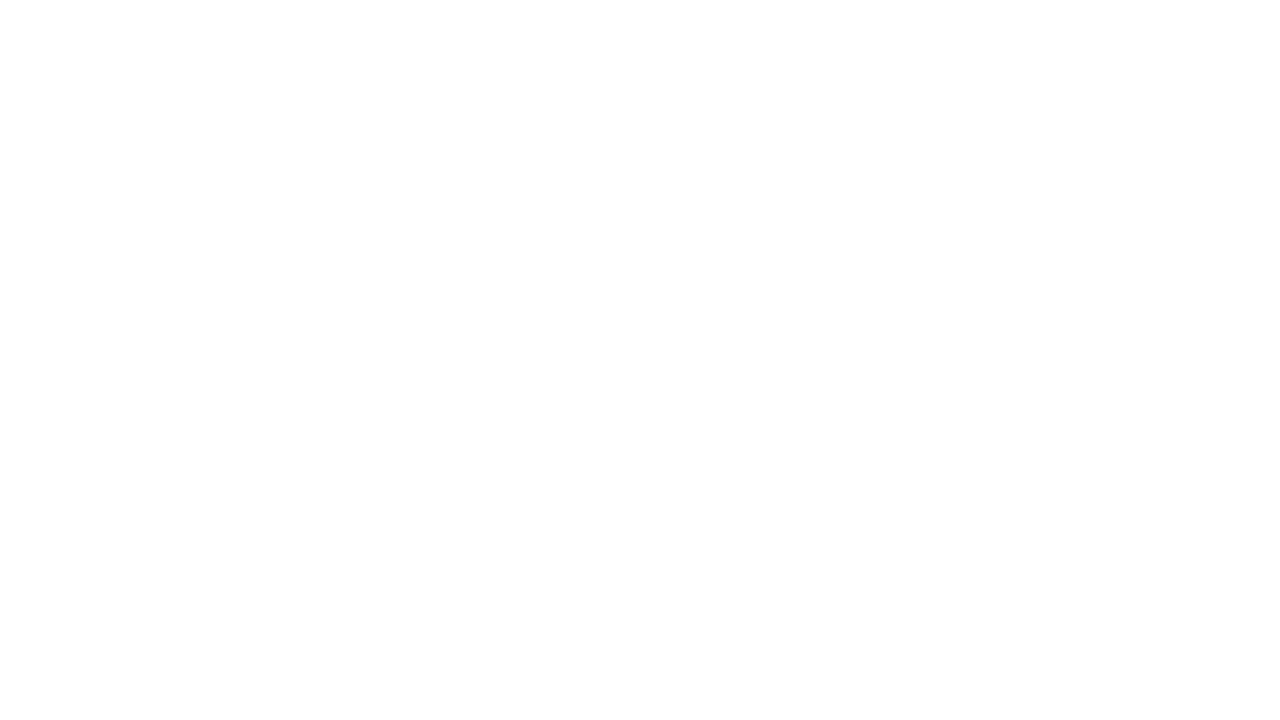
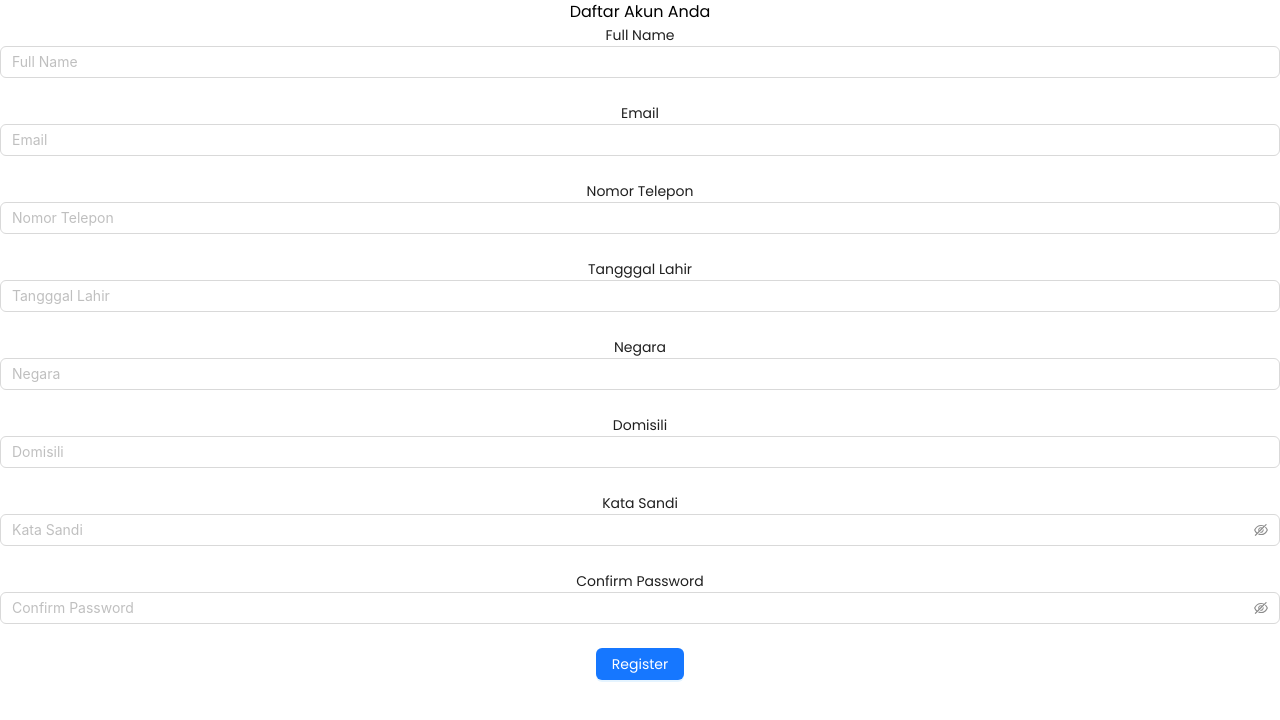
Before and after one commit to Aegist404/Nusantech-FinalProject, a React (Vite) app: page /register in a window 1280 px wide. Before the commit this address had no page. Shown: the top 720 px of the page. Built offline with nearby package versions, Linux system fonts and the light colour scheme.

Commit message:
menambahkan login dan register

```diff
--- a/src/App.jsx
+++ b/src/App.jsx
@@ -1,6 +1,8 @@
 import Home from "./userPages/Home"
 import { Routes , BrowserRouter , Route } from "react-router-dom"
 import KategoriPelatihanPage from "./userPages/KategoriPelatihan"
+import Login from "./userPages/login"
+import Register from "./userPages/register"
 
 function App() {
   return (
@@ -9,6 +11,8 @@ function App() {
     <>
       <Route path="/home" element={<Home/>} />
       <Route path="/kategoriPilihan" element={<KategoriPelatihanPage/>} />
+      <Route path="/login" element={<Login/>} />
+      <Route path="/register" element={<Register/>} />
     </>
     </Routes>
     </BrowserRouter>
--- a/src/userComponents/loginRegister/mainLogin.jsx
+++ b/src/userComponents/loginRegister/mainLogin.jsx
@@ -1,7 +1,7 @@
 import { useState } from "react";
 import { Form, Input, Button, Alert } from "antd";
 
-function MainLogin() {
+const MainLogin =() => {
     const [username, setUsername] = useState("");
     const [password, setPassword] = useState("");
     const [message, setMessage] = useState("");
@@ -23,48 +23,43 @@ function MainLogin() {
 
     return (
         <center>
-      <div className="flex justify-center bg-orange-600 w-[500px] h-[30rem]">
-        <div className="login-container mt-[15px]">
-          <div className="flex justify-between items-center mb-4 gap-[280px]">
-            <h1 className="text-2xl">Login</h1>
+            <div className="flex justify-center w-[450px] h-[35rem] border-2">
+                <div className="login-container mt-[15px">
+                    <div className="flex justify-between items-center mt-5">
+                        <h1 className="text-3xl">Login</h1>
                         <span>
                             <a href="">Daftar Akun Baru</a>
                         </span>
                     </div>
                     <Form onFinish={handleSubmit}>
-            <div className="form-item">
+                        <div className="form-item mt-[30px]">
                             <label htmlFor="username" className="flex">
-                USERNAME
+                                Username
                             </label>{" "}
-              {/* Tambahkan label secara manual */}
                             <Form.Item
-                name="username"
-                className="mt-[10px]"
+                                name="Username"
+                                className="mt-1"
                                 rules={[{ required: true, message: "Mohon masukkan username" }]}
                             >
                                 <Input
                                     id="username"
-                  placeholder="username"
+                                    placeholder="Username atau email Nusa Lms"
                                     value={username}
-                  onChange={(e) => setUsername(e.target.value)}
                                 />
                             </Form.Item>
                         </div>
-            <div className="form-item mt-[-20px]">
-              <label htmlFor="password" className="flex mt">
-                PASSWORD
+                        <div className="form-item">
+                            <label htmlFor="password" className="flex">
+                                Password
                             </label>{" "}
-              {/* Tambahkan label secara manual */}
                             <Form.Item
                                 name="password"
-                className="mt-[10px]"
-                rules={[{ required: true, message: "Mohon masukkan password" }]}
+                                className="mt-1"
                             >
                                 <Input.Password
                                     id="password"
-                  placeholder="password"
+                                    placeholder="Password Nusa Lms"
                                     value={password}
-                  onChange={(e) => setPassword(e.target.value)}
                                 />
                             </Form.Item>
                         </div>
@@ -72,38 +67,32 @@ function MainLogin() {
                     <Button
                         type="primary"
                         htmlType="submit"
-              className="bg-black mt-2"
-              style={{ width: "100%" }} // Menyesuaikan lebar tombol dengan input di atasnya
+                        className=" mt-2 w-[60%] border-black text-black"
                     >
                         Login
                     </Button>
-            <div style={{ display: "flex", alignItems: "center" }}>
-              <hr
-                style={{ flex: 1, borderColor: "black", marginRight: "10px" }}
-              />
-              <span style={{ fontSize: "14px" }}>Atau</span>
-              <hr
-                style={{ flex: 1, borderColor: "black", marginLeft: "10px" }}
-              />
+                    <div className="flex items-center mt-4">
+                        <hr className="flex-1 border-black mr-2" />
+                        <span className="text-sm">Atau</span>
+                        <hr className="flex-1 border-black ml-2" />
                     </div>
+
                     <div className="justify-center mt-4">
-              <Button type="primary" className="mr-2 w-[100%] bg-black">
+                        <Button type="primary" className="mr-2 w-[100%] border-black text-black">
                             Masuk Dengan Google
                         </Button>
-              <Button type="primary" className="mr-2 w-[100%] bg-black mt-1">
+                        <Button type="primary" className="mr-2 w-[100%] mt-7 border-black text-black">
                             Masuk Dengan Facebook
                         </Button>
                     </div>
-              <div style={{ display: "flex", alignItems: "center" }}>
-                <hr
-                  style={{ flex: 1, borderColor: "black", marginRight: "10px" }}
-                />
-                <span style={{ fontSize: "14px" }}>Atau</span>
-                <hr
-                  style={{ flex: 1, borderColor: "black", marginLeft: "10px" }}
-                />
+                    <div className="flex items-center mt-4">
+                        <hr className="flex-1 border-black mr-2" />
+                        <span className="text-sm">Atau</span>
+                        <hr className="flex-1 border-black ml-2" />
                     </div>
+                    <div className="mt-4 text-[13px]">
                     <a href="">Masuk ke Halaman <span className="text-teal-500">kelola training</span></a>
+                    </div>
                     {showAlert && <Alert type="error" message={message} />}
                 </div>
             </div>
--- a/src/userComponents/loginRegister/mainRegister.jsx
+++ b/src/userComponents/loginRegister/mainRegister.jsx
@@ -1,11 +1,125 @@
-import React from 'react'
+import { Form, Input, Button, Alert } from "antd";
 
 function MainRegister() {
   return (
-    <div>
+    <center>
+      <div className="flex justify-center w-[480px] h-[55rem] border-2 mt-[20px]">
+        <div className="w-[450px]">
+          <h1 className="text-3xl mb-4 mr-[40%] mt-5">Daftar Akun Anda</h1>
+          <div className="login-container">
+            <Form>
+              <div className="form-item mt-[30px]">
+                <label htmlFor="fullName" className="flex">
+                  Full Name
+                </label>{" "}
+                <Form.Item
+                  name="fullName"
+                  className="mt-1"
+                >
+                  <Input id="fullName" placeholder="Full Name" />
+                </Form.Item>
+              </div>
 
-    </div>
-  )
+              <div className="form-item">
+                <label htmlFor="email" className="flex">
+                  Email
+                </label>{" "}
+                <Form.Item
+                  name="email"
+                  className="mt-1"
+                >
+                  <Input id="email" placeholder="Email" />
+                </Form.Item>
+              </div>
+
+              <div className="form-item">
+                <label htmlFor="phoneNumber" className="flex">
+                  Nomor Telepon
+                </label>{" "}
+                <Form.Item
+                  name="phoneNumber"
+                  className="mt-1"
+                >
+                  <Input id="phoneNumber" placeholder="Nomor Telepon" />
+                </Form.Item>
+              </div>
+
+              <div className="form-item">
+                <label htmlFor="dateOfBirth" className="flex">
+                  Tangggal Lahir
+                </label>{" "}
+                <Form.Item
+                  name="dateOfBirth"
+                  className="mt-1"
+                >
+                  <Input id="dateOfBirth" placeholder="Tangggal Lahir" />
+                </Form.Item>
+              </div>
+
+              <div className="form-item">
+                <label htmlFor="country" className="flex">
+                  Negara
+                </label>{" "}
+                <Form.Item
+                  name="country"
+                  className="mt-1"
+                >
+                  <Input id="country" placeholder="Negara" />
+                </Form.Item>
+              </div>
+
+              <div className="form-item">
+                <label htmlFor="location" className="flex">
+                  Domisili
+                </label>{" "}
+                <Form.Item
+                  name="location"
+                  className="mt-1"
+                >
+                  <Input id="location" placeholder="Domisili" />
+                </Form.Item>
+              </div>
+
+              <div className="form-item">
+                <label htmlFor="password" className="flex">
+                  Kata Sandi
+                </label>{" "}
+                <Form.Item
+                  name="password"
+                  className="mt-1"
+                >
+                  <Input.Password id="password" placeholder="Kata Sandi" />
+                </Form.Item>
+              </div>
+
+              <div className="form-item">
+                <label htmlFor="confirmPassword" className="flex">
+                  Confirm Password
+                </label>{" "}
+                <Form.Item
+                  name="confirmPassword"
+                  className="mt-1"
+                >
+                  <Input.Password
+                    id="confirmPassword"
+                    placeholder="Confirm Password"
+                  />
+                </Form.Item>
+              </div>
+
+              <Button
+                type="primary"
+                htmlType="submit"
+                className="mt-2 w-[90%] border-black text-black"
+              >
+                Register
+              </Button>
+            </Form>
+          </div>
+        </div>
+      </div>
+    </center>
+  );
 }
 
-export default MainRegister
+export default MainRegister;
```
Lines whose indentation alone changed are shown as unchanged.
